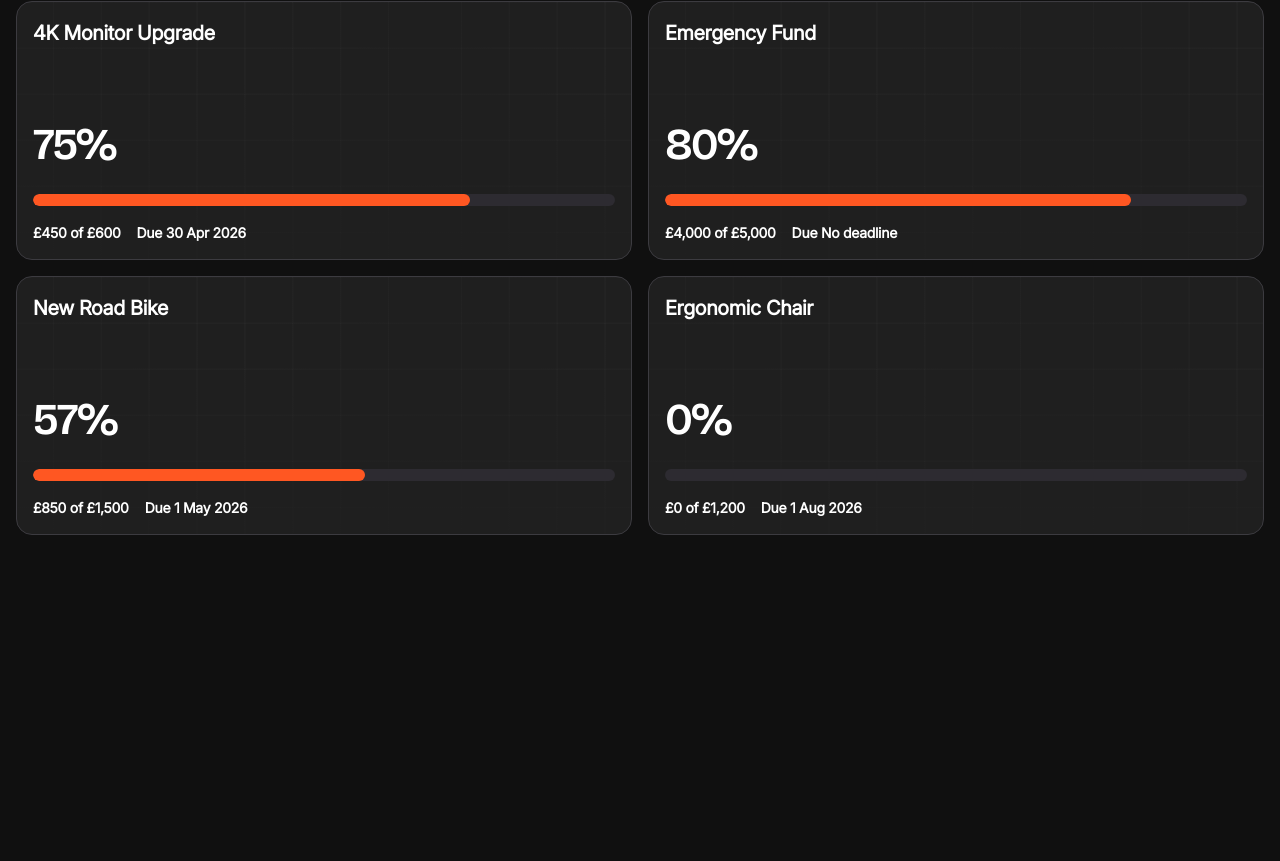
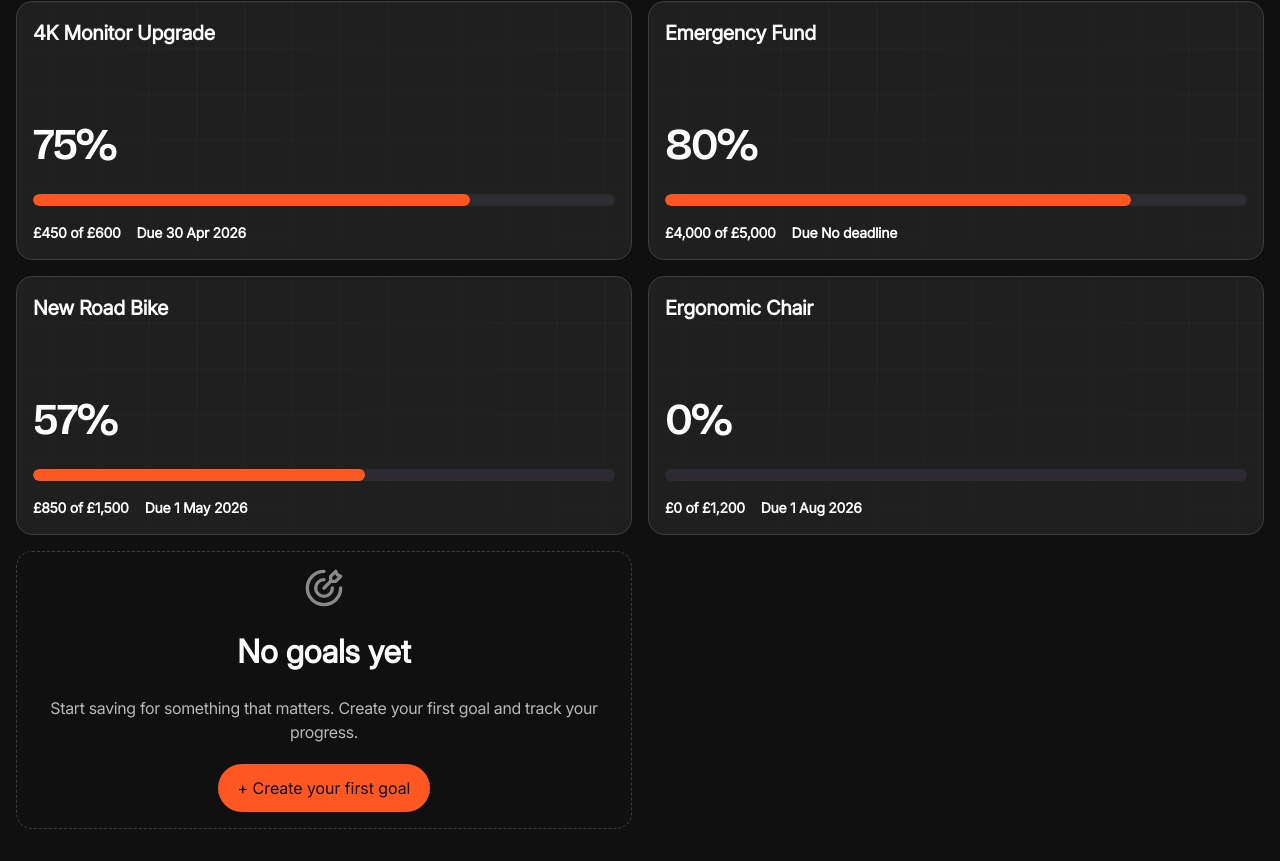
Before and after one commit to bradleyfowler/savings-tracker, a Next.js app: page / in a window 1280 px wide. Shown: the part 1403-2264 px from the top of the page. Before the commit the page ends 1970 px from the top, so only its background shows below. Built offline with nearby package versions, Linux system fonts and the light colour scheme.

Commit message:
feat: add empty goals card

```diff
--- a/app/page.tsx
+++ b/app/page.tsx
@@ -2,6 +2,7 @@
 import { useRef } from "react";
 
 import DepositCard from "@/components/DepositCard/DepositCard";
+import EmptyGoalsCards from "@/components/EmptyGoalsCard/EmptyGoalsCard";
 import GoalCard from "@/components/GoalCard/GoalCard";
 import Header from "@/components/Header/Header";
 import ListControls from "@/components/ListControls/ListControls";
@@ -81,6 +82,7 @@ export default function Home() {
               amount="£0 of £1,200"
               dueDate="1 Aug 2026"
             />
+            <EmptyGoalsCards onNewGoal={openModal} />
           </div>
         </section>
       </main>
--- /dev/null
+++ b/components/EmptyGoalsCard/EmptyGoalsCard.tsx
@@ -0,0 +1,32 @@
+import Image from "next/image";
+import Button from "@/components/Button/Button";
+
+type EmptyGoalsCardProps = {
+  onNewGoal: () => void;
+};
+
+const EmptyGoalsCard = ({ onNewGoal }: EmptyGoalsCardProps) => {
+  return (
+    <div className="rounded-2xl bg-[#101010] border border-dashed border-[#3C3B40]">
+      <div className="flex flex-col items-center p-4">
+        <Image
+          src="/icon-target.svg"
+          alt="Add Goal"
+          width={40}
+          height={40}
+          className="mb-5"
+        />
+        <h1 className="text-preset-2 mb-5">No goals yet</h1>
+        <p className="text-preset-5 text-center mb-5 text-[#b7b7b7]">
+          Start saving for something that matters. Create your first goal and
+          track your progress.
+        </p>
+        <Button type="primary" onClick={onNewGoal}>
+          + Create your first goal
+        </Button>
+      </div>
+    </div>
+  );
+};
+
+export default EmptyGoalsCard;
```
Also changed, not shown: public/icon-target.svg (added).
